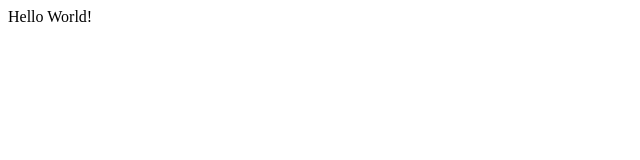
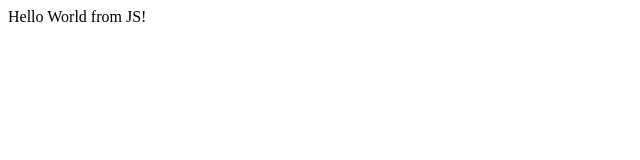
Before and after one commit to danielkotek/tutorial001, a plain HTML site: page index.html in a window 1280 px wide. Shown: the full height of the page, 0-640 px from the left. Drawn offline with Linux system fonts and the light colour scheme.

Commit message:
added js code

```diff
--- a/index.html
+++ b/index.html
@@ -5,6 +5,7 @@
     <meta http-equiv="X-UA-Compatible" content="IE=edge">
     <meta name="viewport" content="width=device-width, initial-scale=1.0">
     <title>Document</title>
+    <script src="script.js"></script>
 </head>
 <body>
     Hello World!
--- /dev/null
+++ b/script.js
@@ -0,0 +1,5 @@
+window.onload = function() {
+
+    document.write("Hello World from JS!");
+
+}
```
